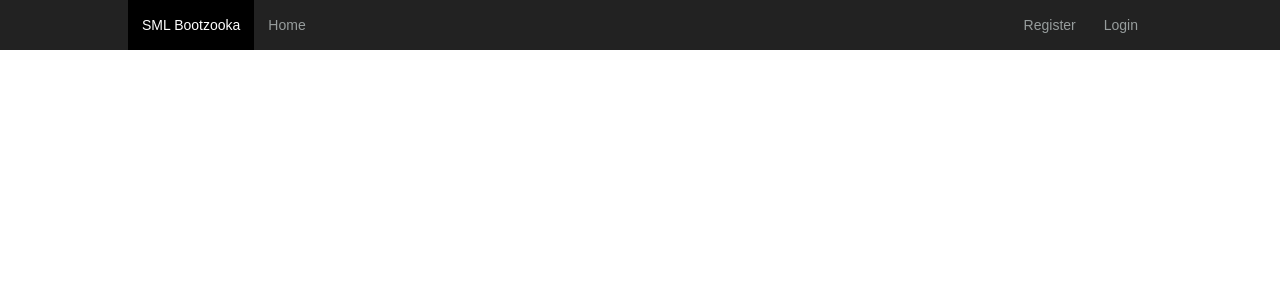
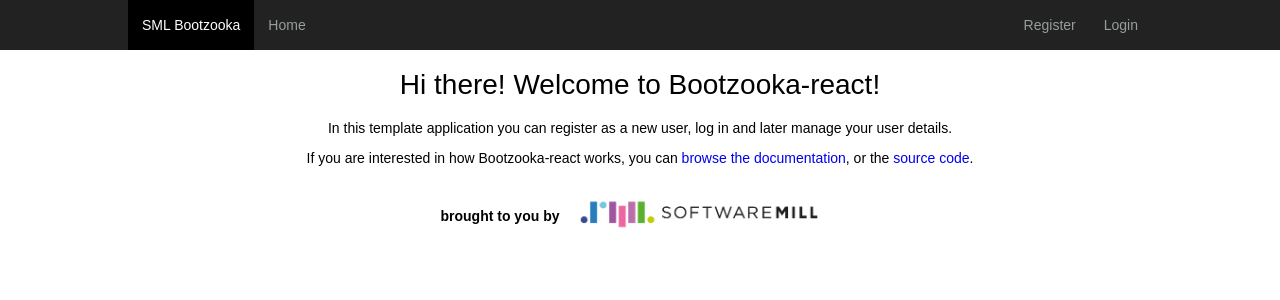
Before and after one commit to softwaremill/bootzooka-react, a React (Create React App) app in the folder ui/: page / in a window 1280 px wide. Shown: the top 300 px of the page. Built offline with nearby package versions, Linux system fonts and the light colour scheme.

Commit message:
adds Welcome screen

```diff
--- a/ui/src/App.js
+++ b/ui/src/App.js
@@ -1,13 +1,29 @@
 import React, { Component } from 'react';
-// import { BrowserRouter as Router, Route, Redirect, Switch, Link } from 'react-router-dom';
+import { Redirect, Route, Switch } from 'react-router-dom';
 import './App.css';
 import NavBar from './NavBar/NavBar';
+import Welcome from './Welcome/Welcome';
 
 class App extends Component {
   render() {
     return (
       <div className="App">
         <NavBar />
+        <Switch>
+          <Route exact path="/">
+            <Welcome />
+          </Route>
+          <Route path="/home">
+            <p>home</p>
+          </Route>
+          <Route path="/login">
+            <p>login</p>
+          </Route>
+          <Route path="/register">
+            <p>register</p>
+          </Route>
+          <Route render={() => <Redirect to="/" />} />
+        </Switch>
       </div>
     );
   }
--- /dev/null
+++ b/ui/src/Welcome/Welcome.css
@@ -0,0 +1,27 @@
+.Welcome {
+  display: flex;
+  flex-direction: column;
+  align-items: center;
+  width: 100%;
+}
+
+.Welcome__footer {
+  display: flex;
+  align-items: center;
+}
+
+.Welcome a {
+  text-decoration: none;
+}
+
+.Welcome h1 {
+  font-weight: 500;
+}
+
+.Welcome p {
+  margin-top: 0;
+}
+
+.sml-logo {
+  width: 20em;
+}
--- /dev/null
+++ b/ui/src/Welcome/Welcome.js
@@ -0,0 +1,14 @@
+import React from 'react';
+
+const Welcome = () =>
+  <div className="Welcome">
+    <h1>Hi there! Welcome to Bootzooka-react!</h1>
+    <p>In this template application you can register as a new user, log in and later manage your user details.</p>
+    <p>If you are interested in how Bootzooka-react works, you can <a href="http://softwaremill.github.io/bootzooka/" target="blank">browse the documentation</a>, or the <a href="https://github.com/softwaremill/bootzooka-react" target="blank">source code</a>.</p>
+    <div className="Welcome__footer">
+      <h4>brought to you by</h4>
+      <a href="http://softwaremill.com" target="_blank"><img src="sml_2.png" className="sml-logo" alt="SoftwareMill"/></a>
+    </div>
+  </div>;
+
+export default Welcome;
--- a/ui/src/index.css
+++ b/ui/src/index.css
@@ -1,5 +1,6 @@
 @import "App.css";
 @import "NavBar/NavBar.css";
+@import "Welcome/Welcome.css";
 
 
 html, body {
```
